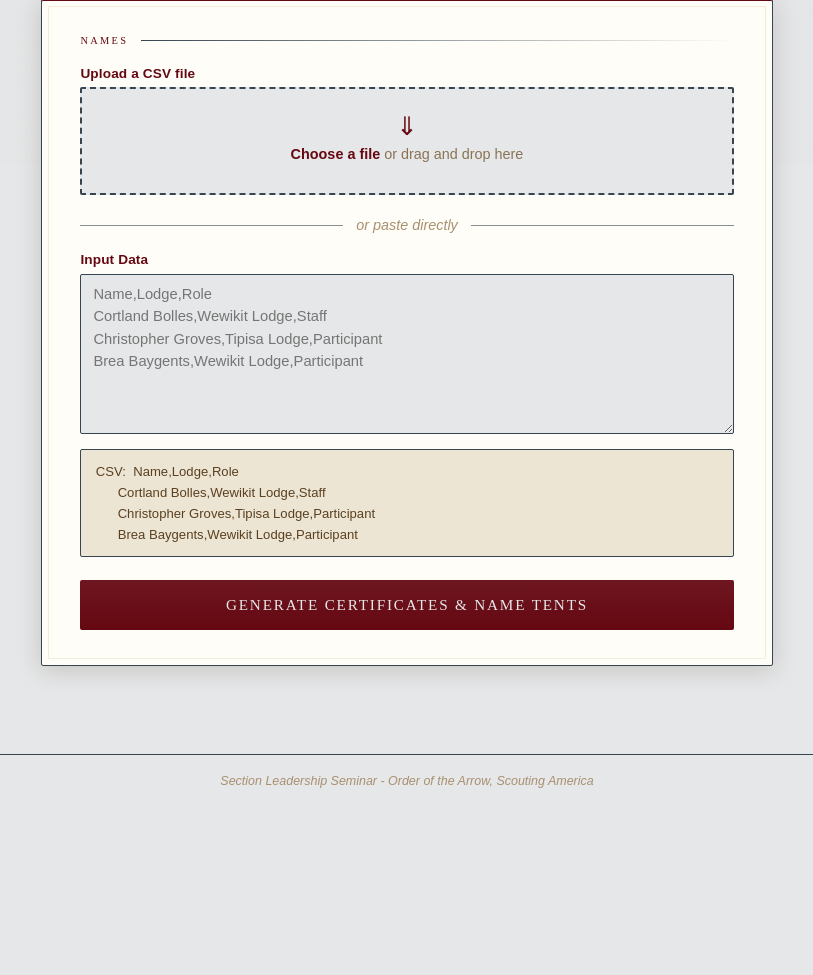
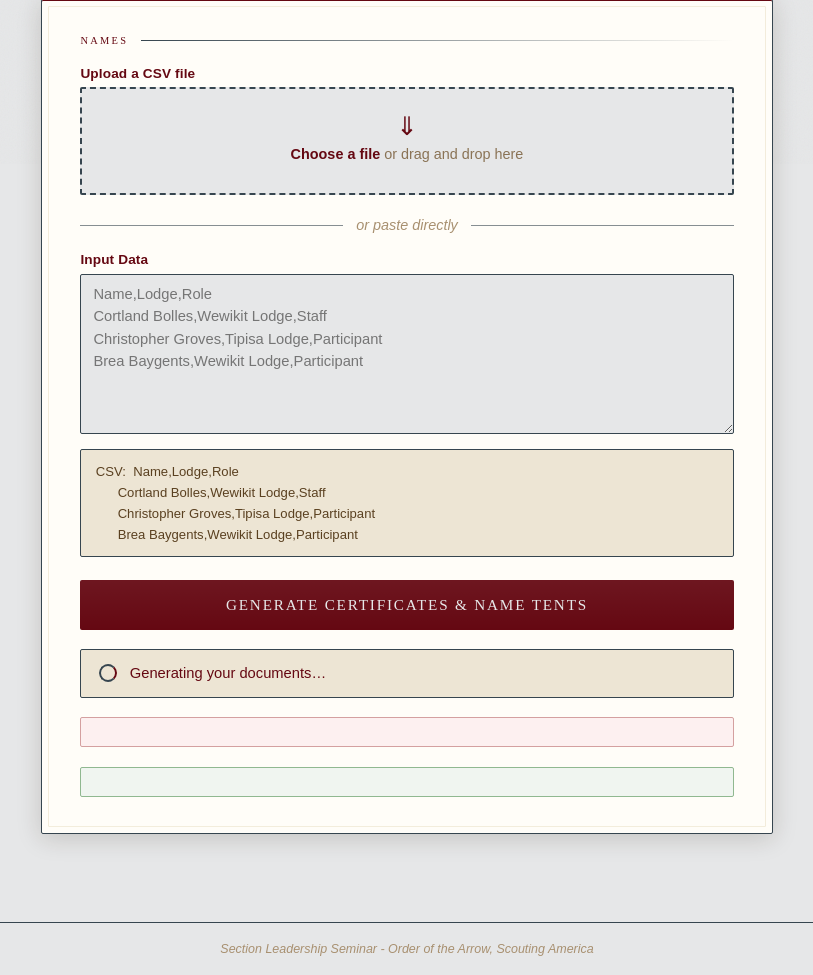
Before and after one commit to donathan258/slsweb, a Flask app: page / in a window 1280 px wide. Shown: the part 636-1611 px from the top of the page, without its empty margins (233-1046 px from the left). Before the commit the page ends 1424 px from the top, so only its background shows below. Run offline with Flask 3, Linux system fonts and the light colour scheme; some web fonts are replaced.

Commit message:
Update index.html

```diff
--- a/templates/index.html
+++ b/templates/index.html
@@ -458,6 +458,13 @@
       </div>
 
       <button type="submit" class="btn-generate" id="submitBtn">Generate PDF</button>
+      <div class="status-bar loading" id="statusLoading">
+              <div class="spinner"></div>
+              <span>Generating your documents&hellip;</span>
+            </div>
+            <div class="status-bar error" id="statusError"></div>
+            <div class="status-bar success" id="statusSuccess"></div>
+          </div>
 </div>
 
   </form>
```
